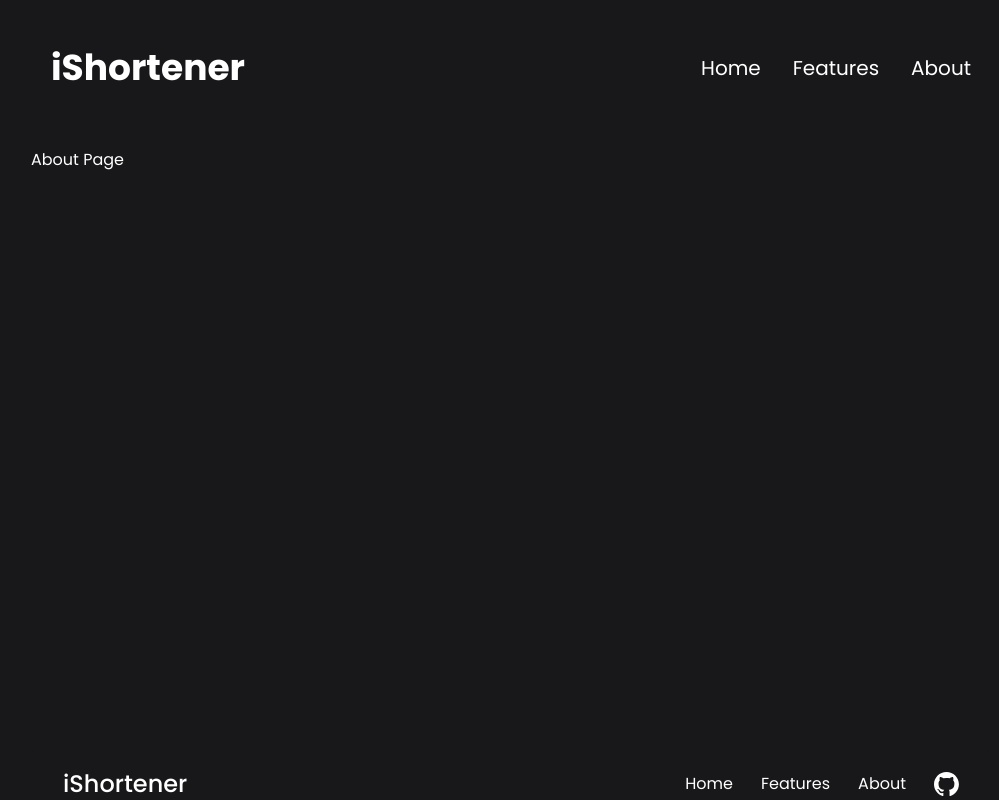
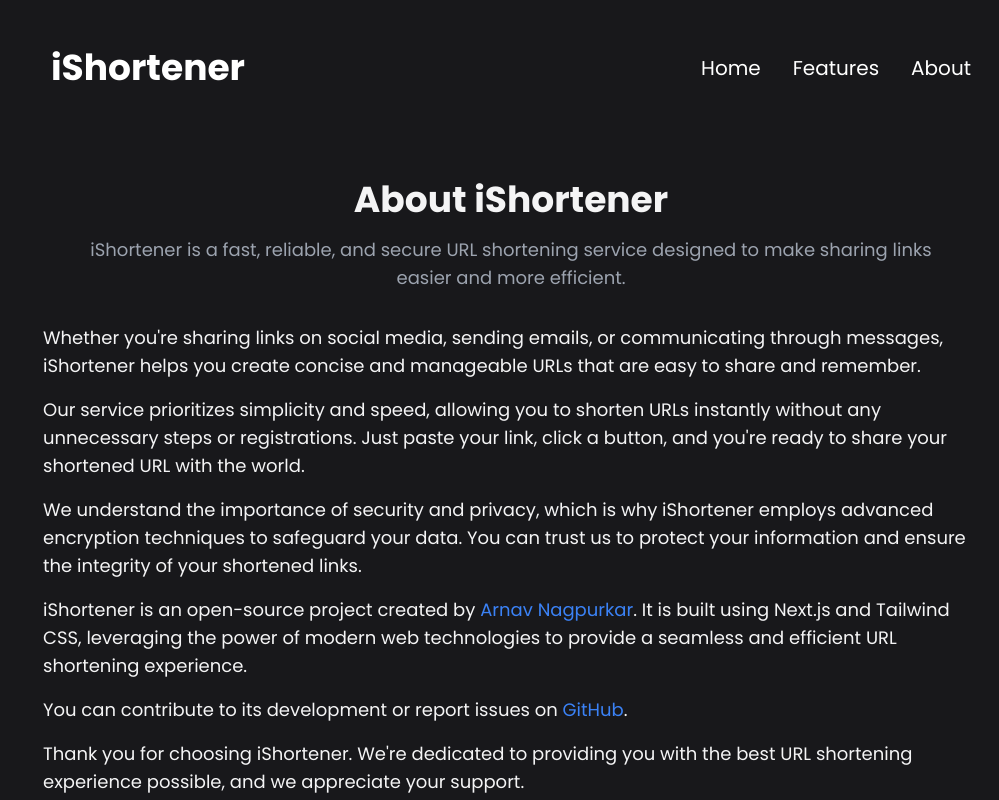
Before and after one commit to arnavnagpurkar/iShortener, a Next.js app: page /about in a window 1280 px wide. Shown: the top 800 px of the page, without its empty margins (129-1128 px from the left). Built offline with nearby package versions, Linux system fonts and the light colour scheme.

Commit message:
Visual Changes, About Page added

```diff
--- a/app/about/page.js
+++ b/app/about/page.js
@@ -1,9 +1,38 @@
-import React from 'react'
+import Link from "next/link";
 
 const About = () => {
   return (
     <>
-      About Page
+      <div className="py-8 text-zinc-100">
+        <div className="container mx-auto">
+          <div className="max-w-4xl mx-auto text-center mb-8">
+            <h2 className="text-4xl font-bold my-4 mt-0">About iShortener</h2>
+            <p className="text-lg text-gray-400">
+              iShortener is a fast, reliable, and secure URL shortening service designed to make sharing links easier and more efficient.
+            </p>
+          </div>
+          <div className="text-lg">
+            <p className="mx-3 my-4">
+              Whether you're sharing links on social media, sending emails, or communicating through messages, iShortener helps you create concise and manageable URLs that are easy to share and remember.
+            </p>
+            <p className="mx-3 my-4">
+              Our service prioritizes simplicity and speed, allowing you to shorten URLs instantly without any unnecessary steps or registrations. Just paste your link, click a button, and you're ready to share your shortened URL with the world.
+            </p>
+            <p className="mx-3 my-4">
+              We understand the importance of security and privacy, which is why iShortener employs advanced encryption techniques to safeguard your data. You can trust us to protect your information and ensure the integrity of your shortened links.
+            </p>
+            <p className="mx-3 my-4">
+              iShortener is an open-source project created by&nbsp;<Link href="https://github.com/arnavnagpurkar" target="_blank" className="text-blue-500 hover:text-blue-400 transition-all">Arnav Nagpurkar</Link>. It is built using Next.js and Tailwind CSS, leveraging the power of modern web technologies to provide a seamless and efficient URL shortening experience.
+            </p>
+            <p className="mx-3 my-4">
+              You can contribute to its development or report issues on&nbsp;<Link href="https://github.com/arnavnagpurkar/iShortener" target="_blank" className="text-blue-500 hover:text-blue-400 transition-all">GitHub</Link>.
+            </p>
+            <p className='mx-3 my-4'>
+              Thank you for choosing iShortener. We're dedicated to providing you with the best URL shortening experience possible, and we appreciate your support.
+            </p>
+          </div>
+        </div>
+      </div>
     </>
   )
 }
--- a/components/FeatureCard.js
+++ b/components/FeatureCard.js
@@ -2,7 +2,7 @@
 
 const FeatureCard = ({ title, description }) => {
     return (
-        <div className="rounded-lg shadow-md bg-zinc-800 py-7 px-6 text-white w-full hover:scale-105 transition-all duration-300 ease-out">
+        <div className="mx-3 rounded-lg shadow-md bg-zinc-800 py-7 px-6 text-white w-full hover:scale-105 transition-all duration-300 ease-out">
             <h3 className="text-xl font-semibold mb-2">{title}</h3>
             <p className="text-gray-300">{description}</p>
         </div>
```
